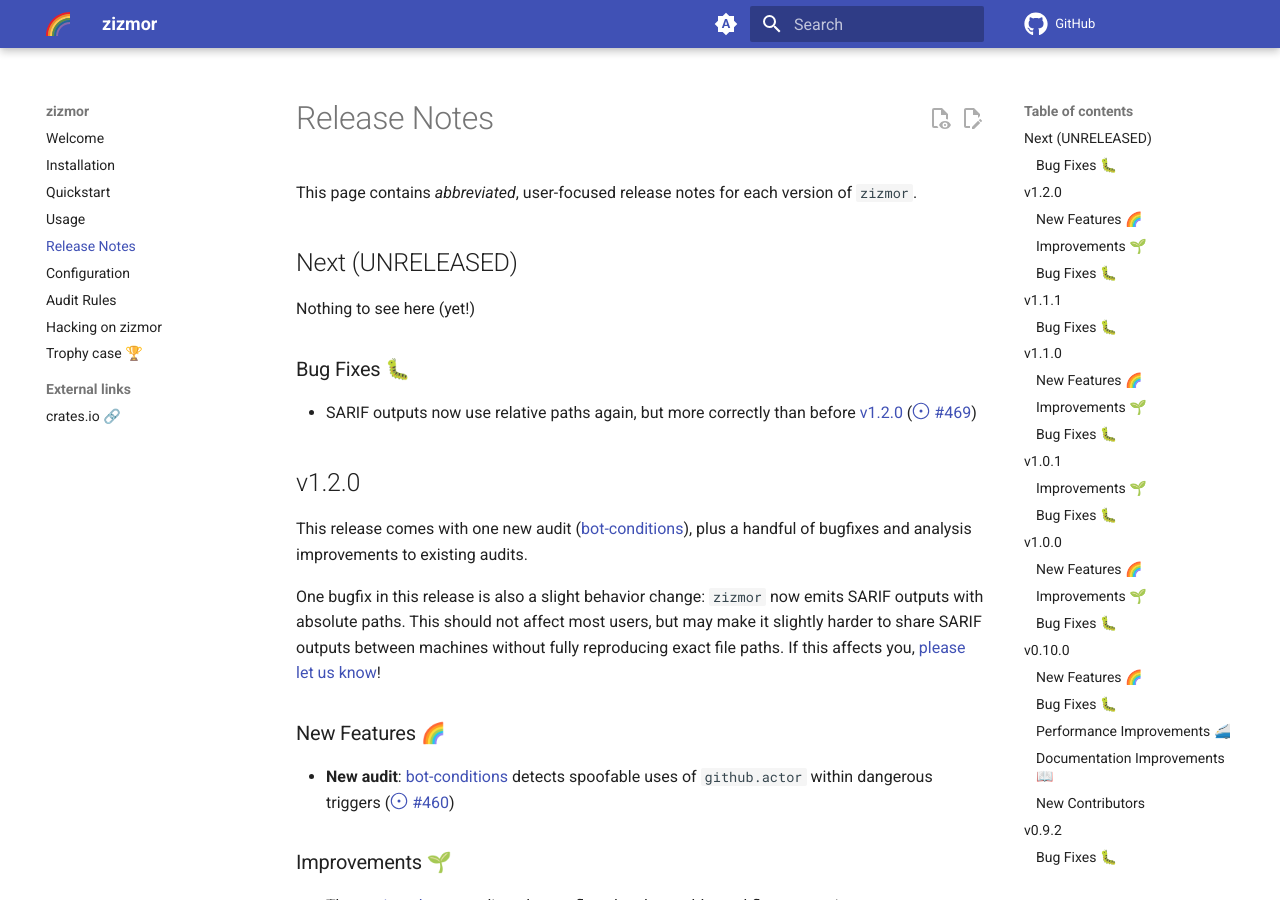
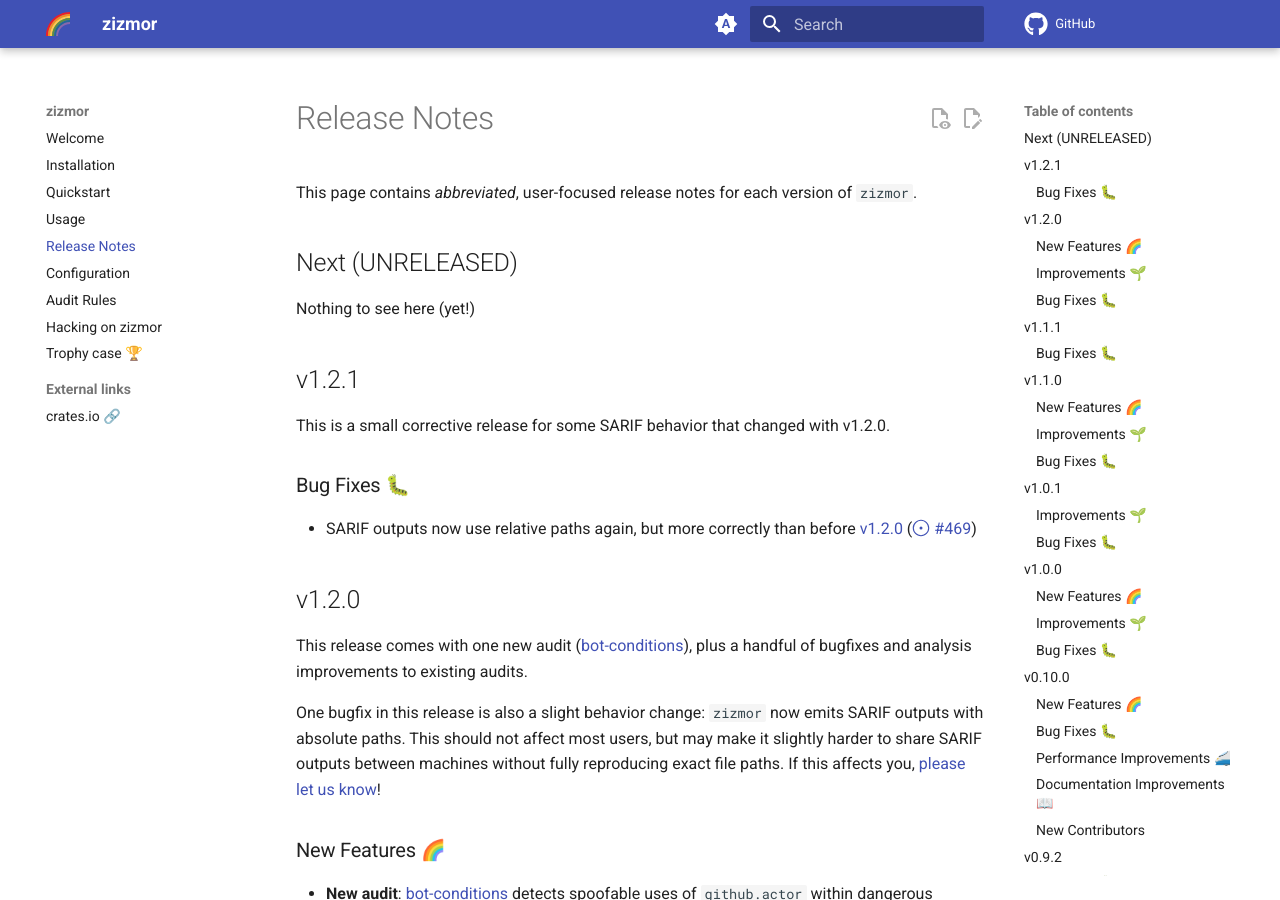
Before and after one commit to zizmorcore/zizmor, an MkDocs documentation site: the page built from docs/release-notes.md, in a window 1280 px wide and 900 px high. Built offline with MkDocs 1.6.1 and Material for MkDocs 9.7.7, drawn with Linux system fonts in a browser that asks for light colours; comment, search, counter and statistics services are not loaded.

Commit message:
chore: prep 1.2.1 (#470)

````diff
--- a/Cargo.toml
+++ b/Cargo.toml
@@ -1,7 +1,7 @@
 [package]
 name = "zizmor"
 description = "Static analysis for GitHub Actions"
-version = "1.2.0"
+version = "1.2.1"
 edition = "2021"
 repository = "https://github.com/woodruffw/zizmor"
 homepage = "https://github.com/woodruffw/zizmor"
--- a/docs/release-notes.md
+++ b/docs/release-notes.md
@@ -10,6 +10,11 @@
 ## Next (UNRELEASED)
 
 Nothing to see here (yet!)
+
+## v1.2.1
+
+This is a small corrective release for some SARIF behavior that
+changed with v1.2.0.
 
 ### Bug Fixes 🐛
 
--- a/docs/usage.md
+++ b/docs/usage.md
@@ -457,7 +457,7 @@
 
 ```yaml
 - repo: https://github.com/woodruffw/zizmor-pre-commit
-  rev: v1.2.0 # (1)!
+  rev: v1.2.1 # (1)!
   hooks:
   - id: zizmor
 ```
````
Also changed, not shown: 1 other file.
